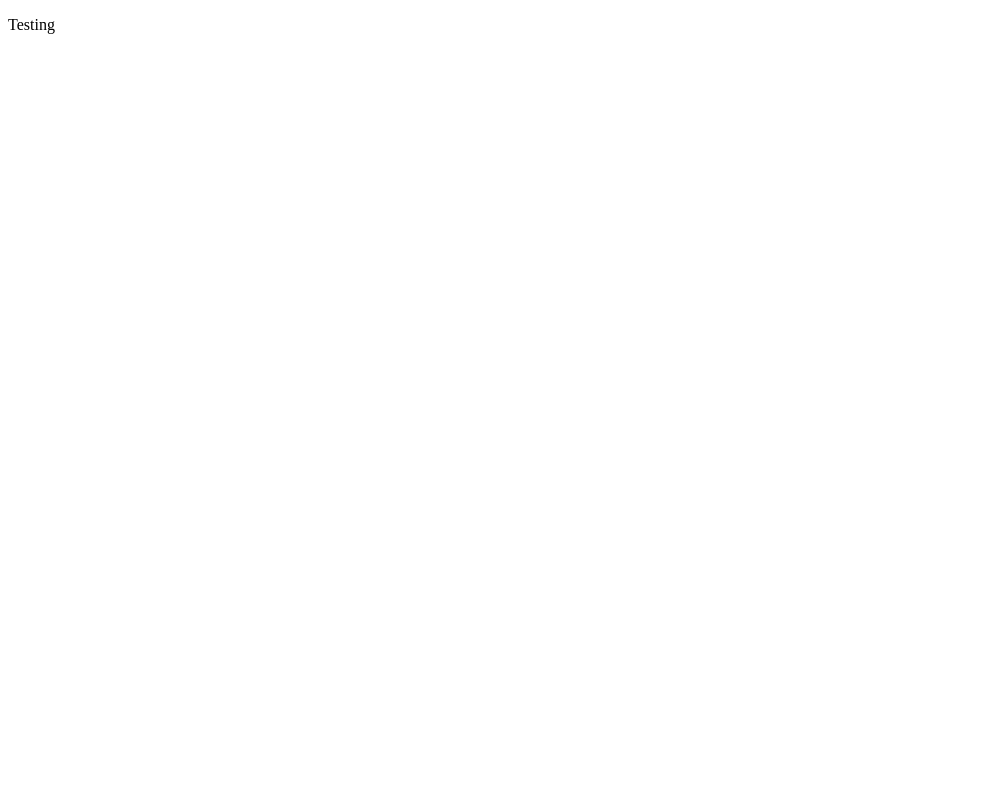
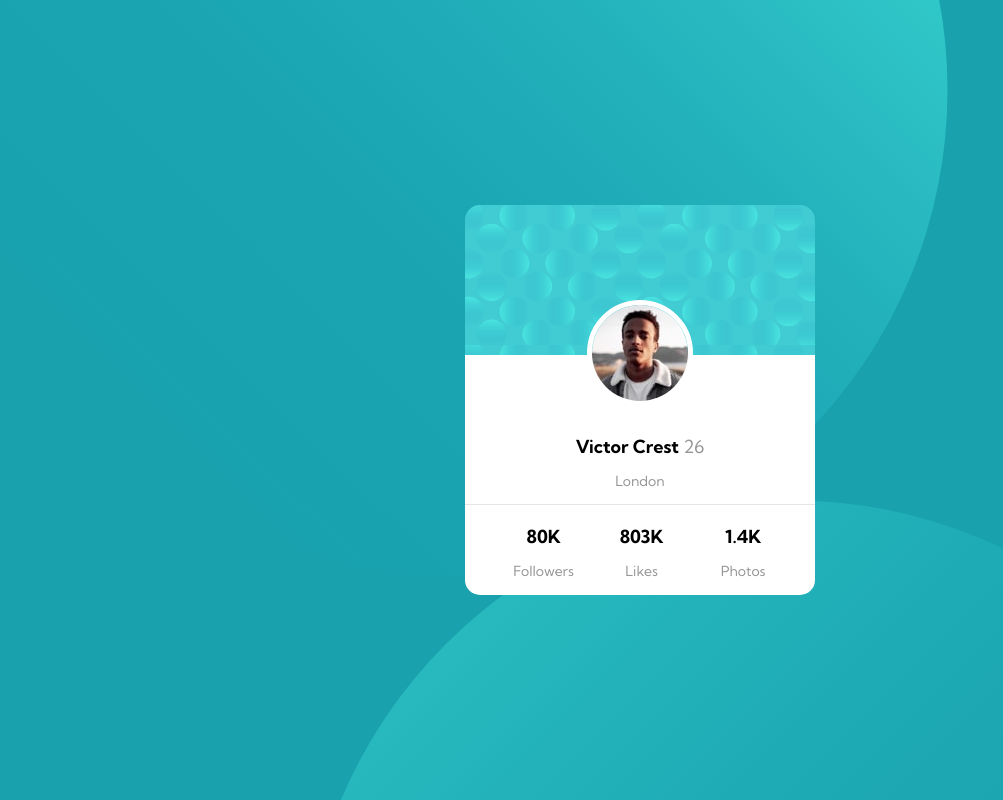
Before and after one commit to alonsoh/profile-card-component, a plain HTML site: page index.html in a window 1280 px wide. Shown: the whole page, without its empty margins (0-1003 px from the left). Drawn offline with Linux system fonts and the light colour scheme.

Commit message:
Change on style

```diff
--- /dev/null
+++ b/css/style.css
@@ -0,0 +1,72 @@
+body {
+  background-color:hsl(185, 75%, 39%);
+  background-image: url('../img/bg-pattern-top.svg'), url('../img/bg-pattern-bottom.svg');
+  background-position:
+  top -400px left -30px,
+  top 500px right ;
+  background-repeat: no-repeat;
+  font-family: 'Kumbh Sans', sans-serif;
+  font-size: 18px;
+}
+.main {
+  width: 350px;
+  text-align: center;
+  position: absolute;
+  top: 50%;
+  left: 50%;
+  transform: translate(-50%, -50%);
+}
+.top-profile {
+  background-image: url('../img/bg-pattern-card.svg');
+  border-top-left-radius: 15px;
+  border-top-right-radius: 15px;
+  height: 150px;
+}
+.top-profile img {
+  border: #FFFF solid 5px;
+  border-radius: 50%;
+  position: relative;
+  top: 95px;
+}
+.middle-profile {
+  background-color: #FFF;
+  margin: 0;
+  height: 150px;
+}
+.footer-profile {
+  background-color: #FFF;
+  border-bottom-left-radius: 15px;
+  border-bottom-right-radius: 15px;
+  position: relative;
+  height: 90px;
+}
+.info {
+  padding-top: 80px;
+}
+hr {
+  border: 0;
+  height: 0;
+  border-top: 1px solid rgba(0, 0, 0, 0.1);
+  border-bottom: 1px solid rgba(255, 255, 255, 0.3);
+  margin:0;
+}
+.footer-profile div {
+  width: 33.5%;
+  position: absolute;
+  padding: 20px;
+}
+.footer-profile-item-middle {
+  left: 28%;
+}
+.footer-profile-item-right {
+  left: 57%;
+}
+.f-bold {
+  font-weight:700;
+}
+.f-light {
+  color:hsl(0, 0%, 59%);
+}
+.f-small {
+  font-size: 14px;
+}
--- a/index.html
+++ b/index.html
@@ -1,11 +1,41 @@
 <!DOCTYPE html>
 <html lang="en">
 <head>
-    <meta charset="UTF-8">
-    <meta name="viewport" content="width=device-width, initial-scale=1.0">
-    <title>Test</title>
+  <meta charset="UTF-8">
+  <meta http-equiv="X-UA-Compatible" content="IE=edge">
+  <meta name="viewport" content="width=device-width, initial-scale=1.0">
+  <title>profile-card-component</title>
+  <link rel="stylesheet" href="css/style.css">
+  <link rel="preconnect" href="https://fonts.gstatic.com">
+  <link rel="preconnect" href="https://fonts.gstatic.com">
+  <link href="https://fonts.googleapis.com/css2?family=Kumbh+Sans:wght@300;400;700&display=swap" rel="stylesheet">
 </head>
 <body>
-    <p>Testing</p>
+  <div class="main">
+    <div class="top-profile">
+      <img src="img/image-victor.jpg" alt="">
+    </div>
+    <div class="middle-profile">
+      <div class="info">
+        <span class="f-bold">Victor Crest</span> <span class="f-light">26</span>
+        <p class="f-light f-small">London</p>
+      </div>
+      <hr>
+    </div>
+    <div class="footer-profile">
+     <div class="footer-profile-item-left">
+       <span class="f-bold">80K</span>
+       <p class="f-light f-small">Followers</p>
+     </div>
+     <div class="footer-profile-item-middle">
+       <span class="f-bold">803K</span>
+       <p class="f-light f-small">Likes</p>
+     </div>
+     <div class="footer-profile-item-right">
+       <span class="f-bold">1.4K</span>
+       <p class="f-light f-small">Photos</p>
+     </div>
+    </div>
+  </div>
 </body>
 </html>
```
Also changed, not shown: img/bg-pattern-bottom.svg (added), img/bg-pattern-card.svg (added), img/bg-pattern-top.svg (added), img/favicon-32x32.png (added), img/image-victor.jpg (added).
